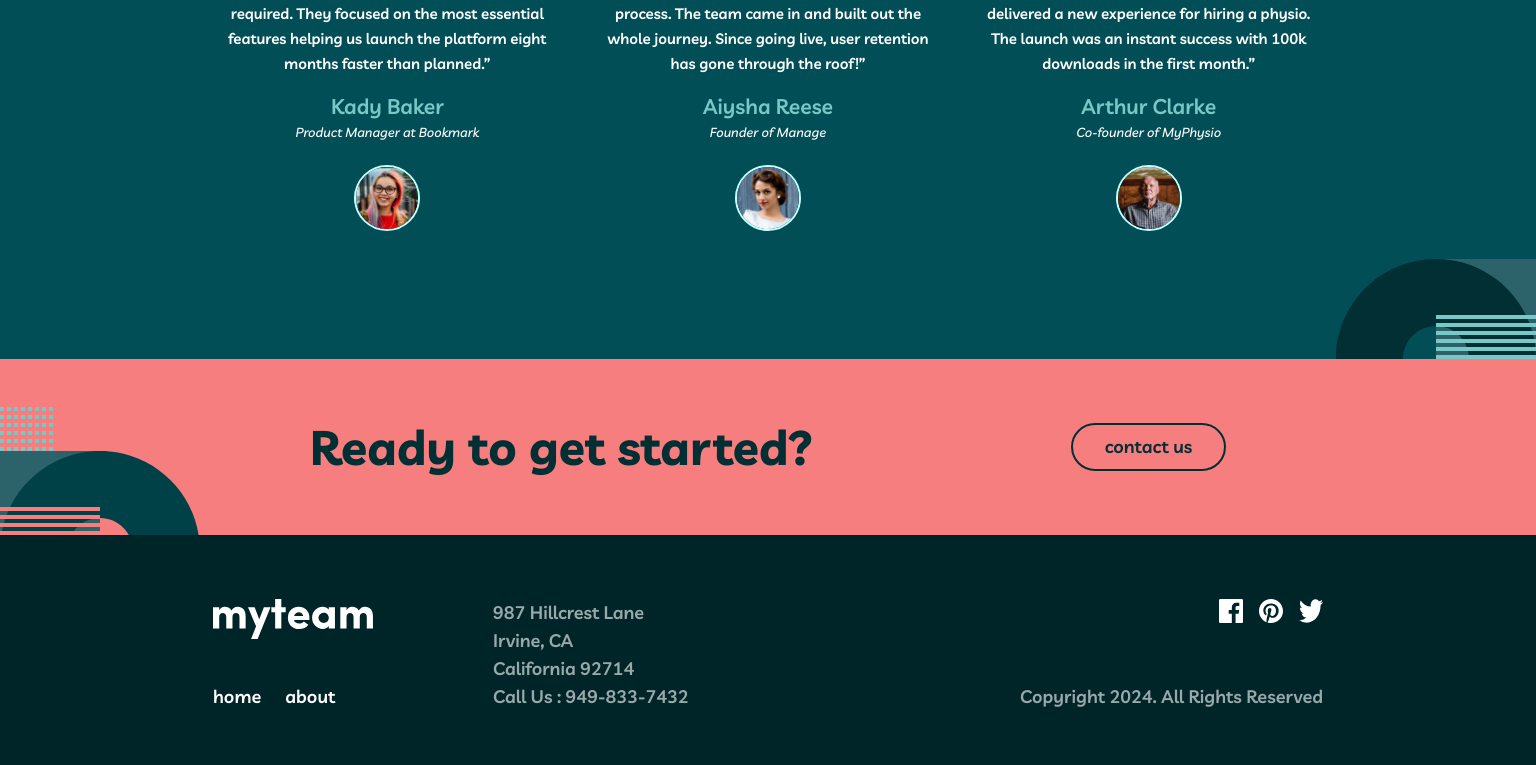
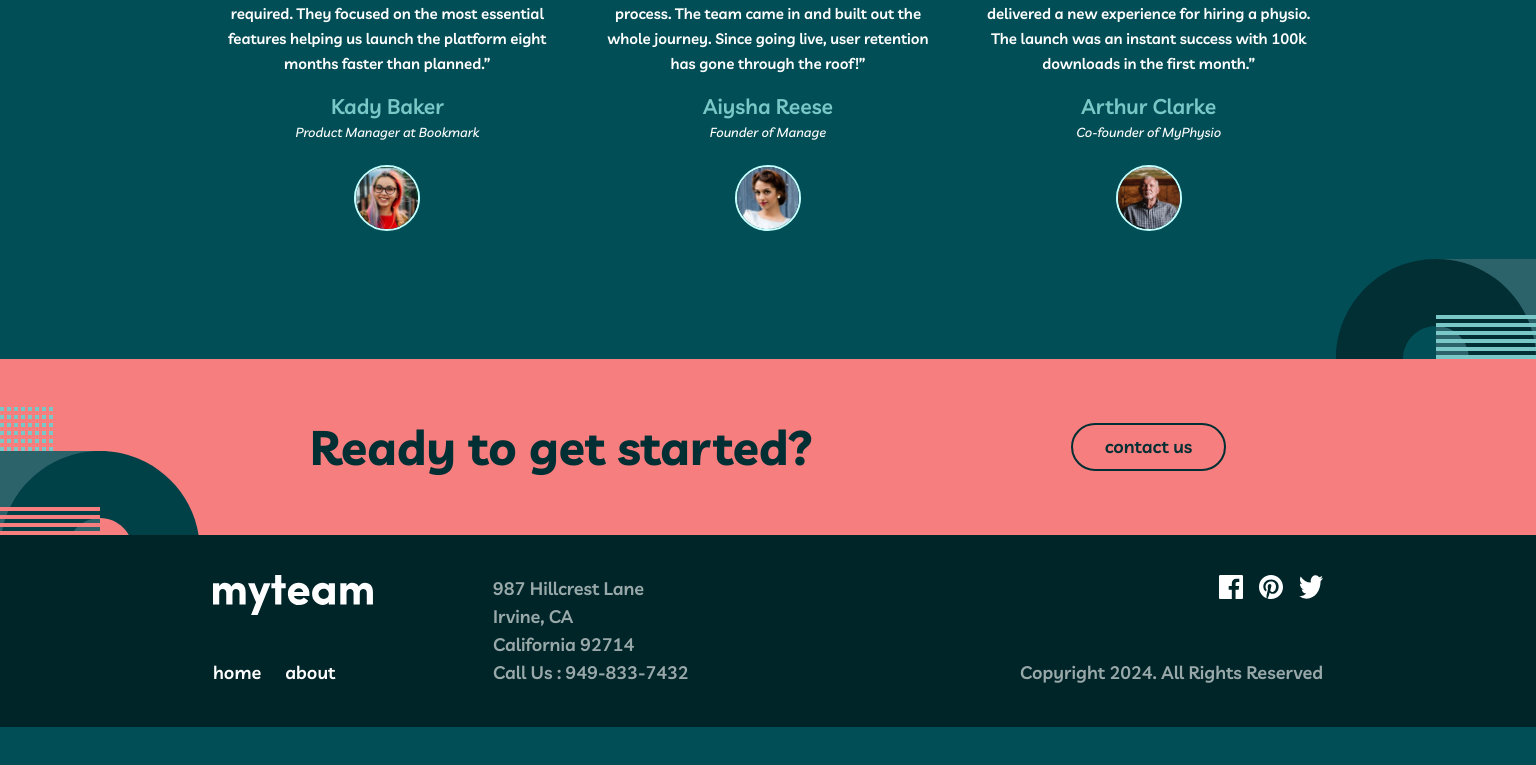
Before and after one commit to Jordypx/My_Team, a Next.js app: page / in a window 1536 px wide. Shown: the part 1830-2595 px from the top of the page. After the commit the page ends 2557 px from the top, so only its background shows below. Built offline with nearby package versions, Linux system fonts and the light colour scheme.

Commit message:
Reduce footer padding for laptop screen

```diff
--- a/Components/Footer.module.css
+++ b/Components/Footer.module.css
@@ -131,6 +131,7 @@
         flex-direction: row;
         justify-content: space-between;
         align-items: stretch;
+        padding: 2.5rem;
     }
 
     .logoImg {
```
